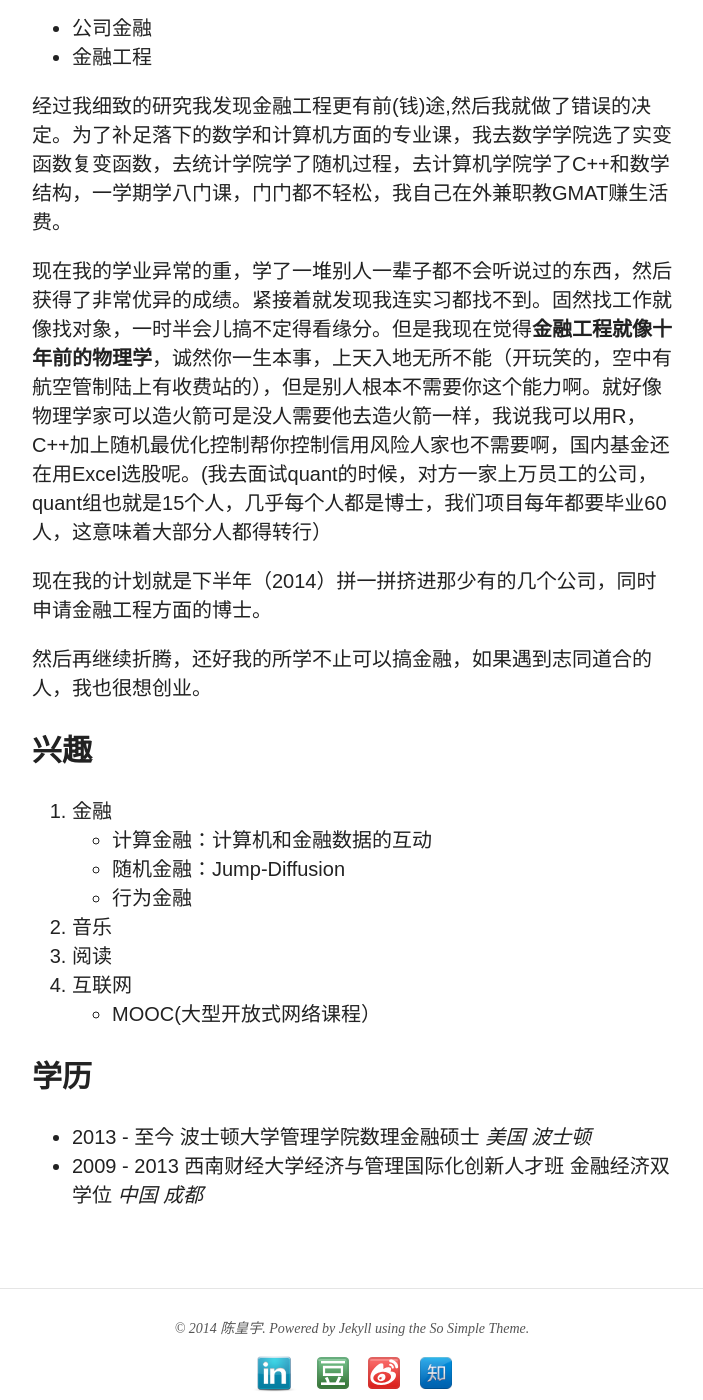
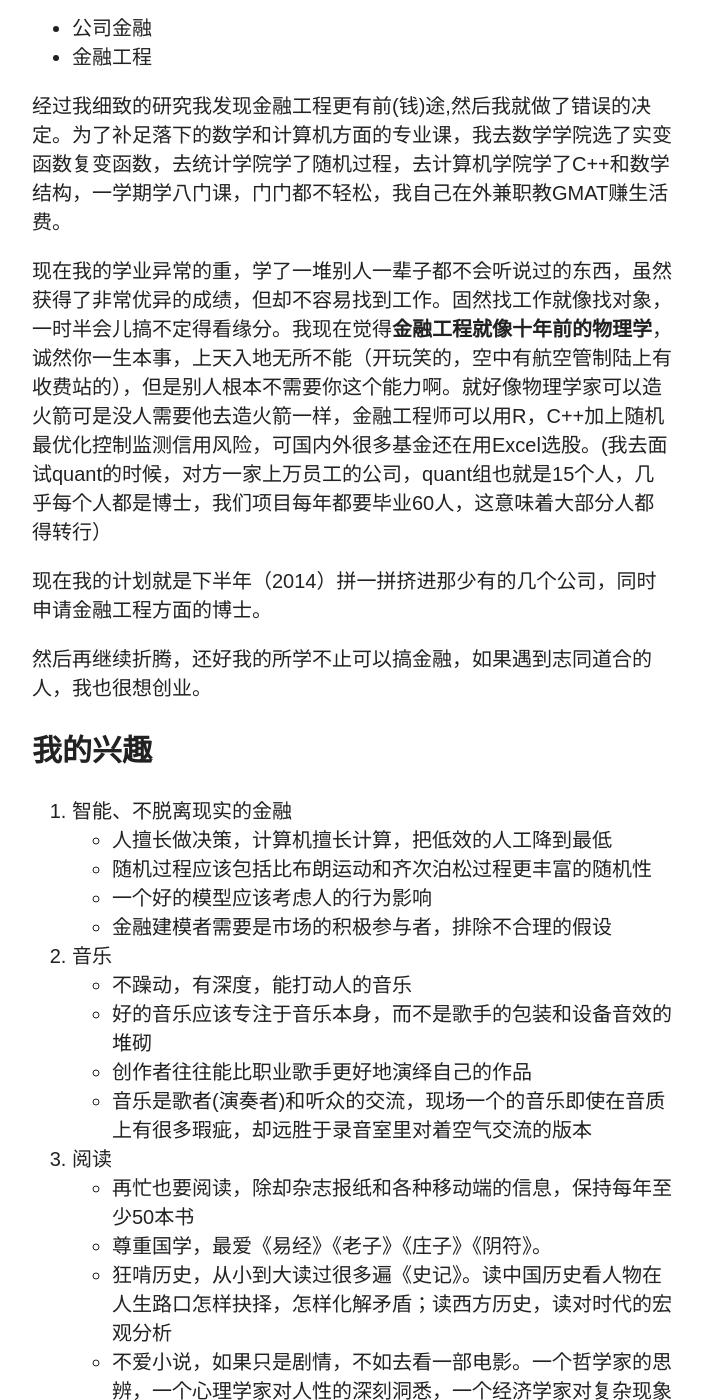
Before and after one commit to Renco/Renco.github.io, a Jekyll site: the page built from about.md, in a window 1280 px wide and 1400 px high, scrolled down 1244 px. Shown: the whole window, without its empty margins (288-991 px from the left). Built offline with Jekyll 4.4.1, drawn with Linux system fonts in a browser that asks for light colours; nearby versions of some CDN libraries; comment, search, counter and statistics services are not loaded; some of the changed text lies outside the part shown.

Commit message:
random change

```diff
--- a/about.md
+++ b/about.md
@@ -22,21 +22,33 @@ title: 我是谁
 
 经过我细致的研究我发现金融工程更有前(钱)途,然后我就做了错误的决定。为了补足落下的数学和计算机方面的专业课，我去数学学院选了实变函数复变函数，去统计学院学了随机过程，去计算机学院学了C++和数学结构，一学期学八门课，门门都不轻松，我自己在外兼职教GMAT赚生活费。
 
-现在我的学业异常的重，学了一堆别人一辈子都不会听说过的东西，然后获得了非常优异的成绩。紧接着就发现我连实习都找不到。固然找工作就像找对象，一时半会儿搞不定得看缘分。但是我现在觉得**金融工程就像十年前的物理学**，诚然你一生本事，上天入地无所不能（开玩笑的，空中有航空管制陆上有收费站的），但是别人根本不需要你这个能力啊。就好像物理学家可以造火箭可是没人需要他去造火箭一样，我说我可以用R，C++加上随机最优化控制帮你控制信用风险人家也不需要啊，国内基金还在用Excel选股呢。(我去面试quant的时候，对方一家上万员工的公司，quant组也就是15个人，几乎每个人都是博士，我们项目每年都要毕业60人，这意味着大部分人都得转行）
+现在我的学业异常的重，学了一堆别人一辈子都不会听说过的东西，虽然获得了非常优异的成绩，但却不容易找到工作。固然找工作就像找对象，一时半会儿搞不定得看缘分。我现在觉得**金融工程就像十年前的物理学**，诚然你一生本事，上天入地无所不能（开玩笑的，空中有航空管制陆上有收费站的），但是别人根本不需要你这个能力啊。就好像物理学家可以造火箭可是没人需要他去造火箭一样，金融工程师可以用R，C++加上随机最优化控制监测信用风险，可国内外很多基金还在用Excel选股。(我去面试quant的时候，对方一家上万员工的公司，quant组也就是15个人，几乎每个人都是博士，我们项目每年都要毕业60人，这意味着大部分人都得转行）
 
 现在我的计划就是下半年（2014）拼一拼挤进那少有的几个公司，同时申请金融工程方面的博士。
 
 然后再继续折腾，还好我的所学不止可以搞金融，如果遇到志同道合的人，我也很想创业。
 
-##兴趣
-1. 金融
-	* 计算金融：计算机和金融数据的互动
-	* 随机金融：Jump-Diffusion
-	* 行为金融
+##我的兴趣
+1. 智能、不脱离现实的金融
+	* 人擅长做决策，计算机擅长计算，把低效的人工降到最低
+	* 随机过程应该包括比布朗运动和齐次泊松过程更丰富的随机性
+	* 一个好的模型应该考虑人的行为影响
+	* 金融建模者需要是市场的积极参与者，排除不合理的假设
 2. 音乐
+	*  不躁动，有深度，能打动人的音乐
+	*  好的音乐应该专注于音乐本身，而不是歌手的包装和设备音效的堆砌
+	*  创作者往往能比职业歌手更好地演绎自己的作品
+	*  音乐是歌者(演奏者)和听众的交流，现场一个的音乐即使在音质上有很多瑕疵，却远胜于录音室里对着空气交流的版本
 3. 阅读
+	*  再忙也要阅读，除却杂志报纸和各种移动端的信息，保持每年至少50本书
+	*  尊重国学，最爱《易经》《老子》《庄子》《阴符》。
+	*  狂啃历史，从小到大读过很多遍《史记》。读中国历史看人物在人生路口怎样抉择，怎样化解矛盾；读西方历史，读对时代的宏观分析
+	*  不爱小说，如果只是剧情，不如去看一部电影。一个哲学家的思辨，一个心理学家对人性的深刻洞悉，一个经济学家对复杂现象的直观解释，往往更吸引我
+	*  喜欢丰富的感情佐以丰富的修辞，喜欢楚歌唐诗和宋词
 4. 互联网
-	* MOOC(大型开放式网络课程）
+	* MOOC(大型开放式网络课程）正在改变人的生活，斯坦福，麻省理工是其中的领头羊，Coursera和可汗学院不停尝试和完善这种新的教育方式
+	* 互联网打破了空间上的距离阻隔，但却使得线下的交流变得越来越少越不必要。什么时候反其道而行之，互联网帮助人们建立线下的联系，把志趣相投的人聚合在一起？
+	* 把后台交给别人去做，让开发者更加专注前台的浏览体验和产品的内容
 
 
 ##学历
```
